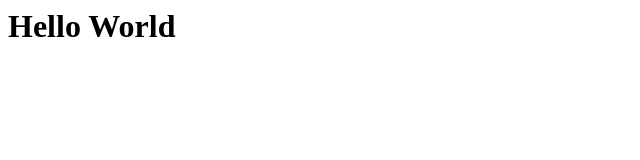
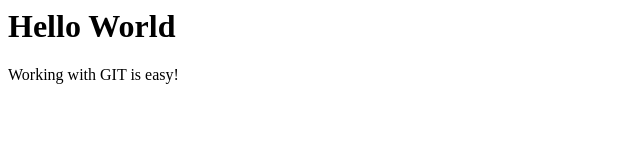
Before and after one commit to szymonh20k/GitHubTests, a plain HTML site: page index.html in a window 1280 px wide. Shown: the whole page, without its empty margins (0-640 px from the left). Drawn offline with Linux system fonts and the light colour scheme.

Commit message:
Add div and p

```diff
--- a/index.html
+++ b/index.html
@@ -1 +1,5 @@
 <h1>Hello World</h1>
+
+<div>
+	<p>Working with GIT is easy!</p>
+</div>
```
